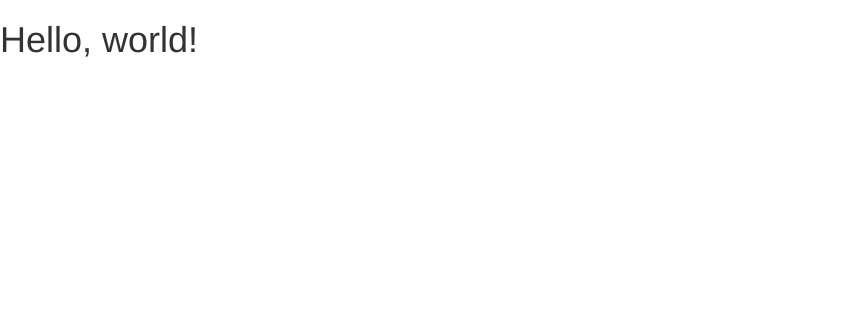
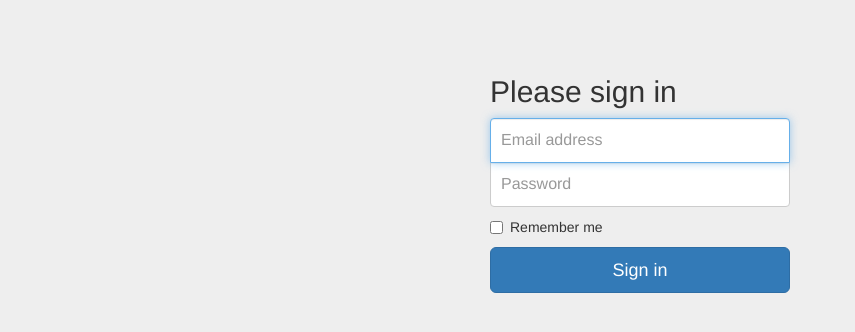
Before and after one commit to icon299/java, a plain HTML site: page index.html in a window 1280 px wide. Shown: the whole page, without its empty margins (0-855 px from the left). Drawn offline with nearby package versions, Linux system fonts and the light colour scheme.

Commit message:
Update index.html

```diff
--- a/index.html
+++ b/index.html
@@ -9,6 +9,7 @@
 
     <!-- Bootstrap -->
     <link href="css/bootstrap.min.css" rel="stylesheet">
+    <link href="css/signin.css" rel="stylesheet">
 
     <!-- HTML5 shim and Respond.js for IE8 support of HTML5 elements and media queries -->
     <!-- WARNING: Respond.js doesn't work if you view the page via file:// -->
@@ -18,7 +19,23 @@
     <![endif]-->
   </head>
   <body>
-    <h1>Hello, world!</h1>
+    <div class="container">
+
+      <form class="form-signin">
+        <h2 class="form-signin-heading">Please sign in</h2>
+        <label for="inputEmail" class="sr-only">Email address</label>
+        <input type="email" id="inputEmail" class="form-control" placeholder="Email address" required autofocus>
+        <label for="inputPassword" class="sr-only">Password</label>
+        <input type="password" id="inputPassword" class="form-control" placeholder="Password" required>
+        <div class="checkbox">
+          <label>
+            <input type="checkbox" value="remember-me"> Remember me
+          </label>
+        </div>
+        <button class="btn btn-lg btn-primary btn-block" type="submit">Sign in</button>
+      </form>
+
+    </div> <!-- /container -->
 
     <!-- jQuery (necessary for Bootstrap's JavaScript plugins) -->
     <script src="https://ajax.googleapis.com/ajax/libs/jquery/1.12.4/jquery.min.js"></script>
```
